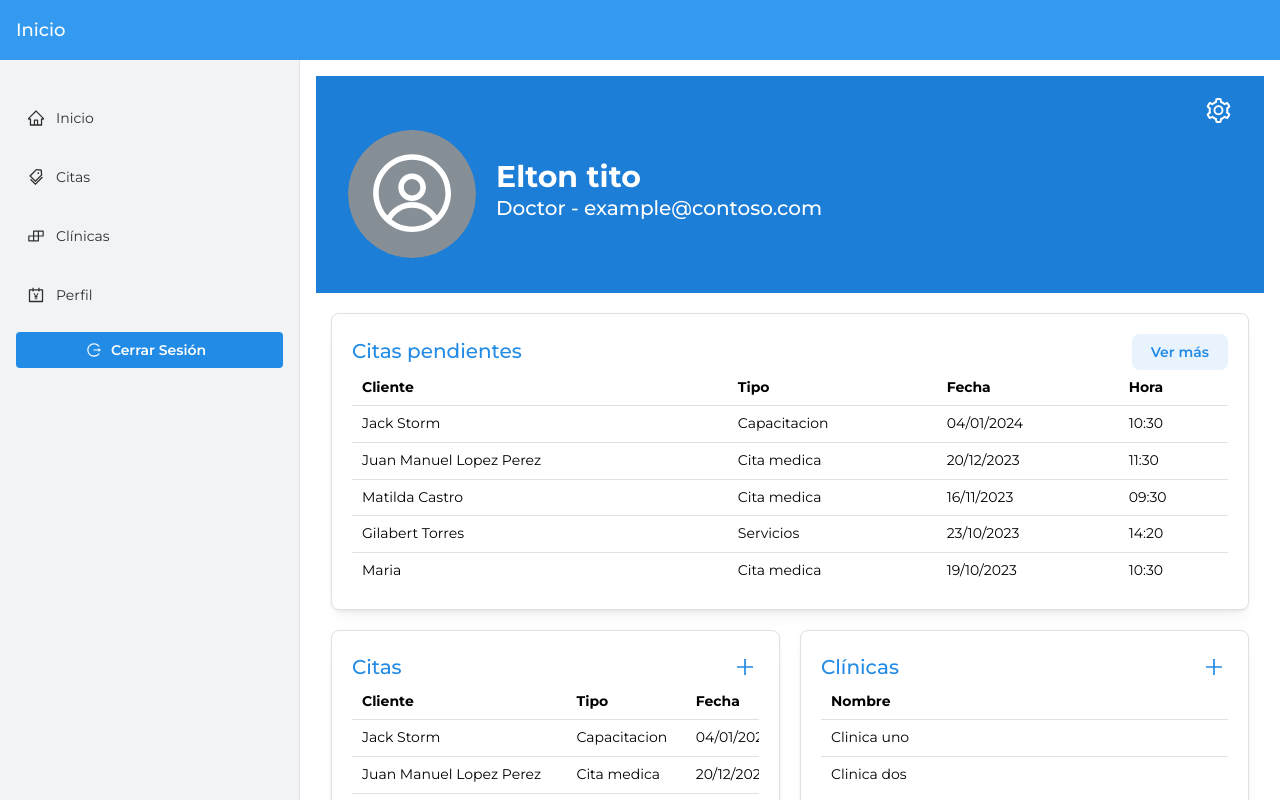
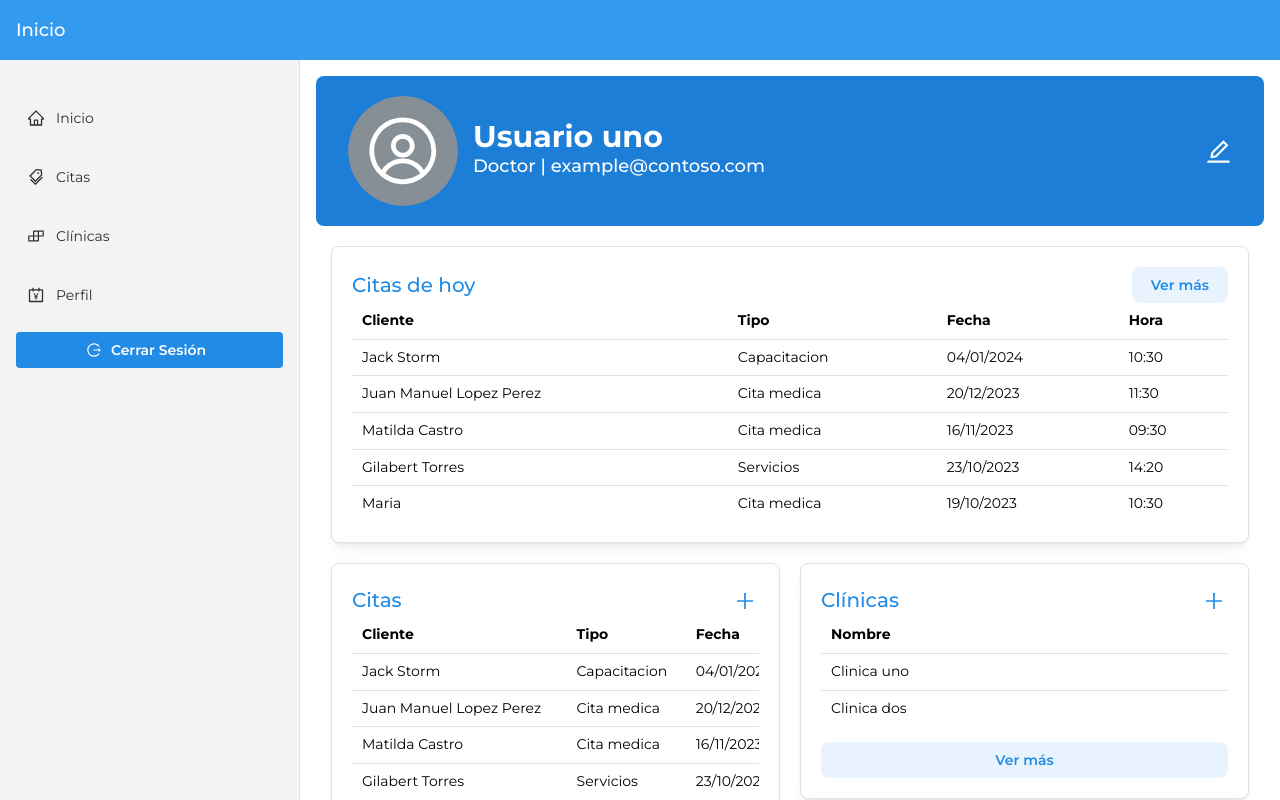
Before and after one commit to alanvviera/DentalSystem, a Next.js app: page /employee-menu in a window 1280 px wide. Shown: the top 800 px of the page. Built offline with nearby package versions, Linux system fonts and the light colour scheme.

Commit message:
Changed profile banner size

```diff
--- a/app/employee-menu/page.tsx
+++ b/app/employee-menu/page.tsx
@@ -25,7 +25,7 @@ type User = {
 
 const getData = () => {
   return {
-    user: { name: "Elton tito", email: "example@contoso.com", role: "Doctor" },
+    user: { name: "Usuario uno", email: "example@contoso.com", role: "Doctor" },
     pendingAppointments: [
       { id: 2347, client: "Jack Storm", type: "Capacitacion", date: "04/01/2024", hour: "10:30" },
       { id: 2677, client: "Juan Manuel Lopez Perez", type: "Cita medica", date: "20/12/2023", hour: "11:30" },
@@ -61,16 +61,16 @@ const Page = () => {
 
   return (
     <main>
-      <ProfileBanner title={`${name}`} description={`${role} - ${email} `} showAvatar avatarImageUrl={null} showSettingsButton settingsLink="/employee-menu/profile">
+      <ProfileBanner title={`${name}`} description={`${role} | ${email} `} showAvatar avatarImageUrl={null} showSettingsButton settingsLink="/employee-menu/profile">
       </ProfileBanner>
       <Grid px="15px" py="20px" gutter={{ base: 10, xs: "md", md: "lg" }}>
         <GridCol span={{ base: 12, md: 6, lg: 12 }}>
           <PendingAppointmentsCard headers={appointmentHeaders} items={topPendingAppointments} baseLink="/employee-menu/appointments" itemId="id" moreButtonLink="/employee-menu/appointments" />
         </GridCol>
-        <GridCol span={{ base: 12, md: 12, lg: 6 }}>
+        <GridCol span={{ base: 12, md: 6, lg: 6 }}>
           <AppointmentCard headers={appointmentHeaders} items={topAppointments} baseLink="/employee-menu/appointments" itemId="id" moreButtonLink="/employee-menu/appointments" addButtonLink="/employee-menu/appointments/create" />
         </GridCol>
-        <GridCol span={{ base: 12, md: 6, lg: 6 }}>
+        <GridCol span={{ base: 12, md: 12, lg: 6 }}>
           <ClinicsCard headers={clinicHeaders} items={topClinics} baseLink="/employee-menu/clinics" itemId="id" moreButtonLink="/employee-menu/clinics" addButtonLink="/employee-menu/clinics/register" />
         </GridCol>
       </Grid>
--- a/components/dashboard2/PendingAppointmentsCard.tsx
+++ b/components/dashboard2/PendingAppointmentsCard.tsx
@@ -13,7 +13,7 @@ type PendingAppointmentCardProps = {
 }
 
 const PendingAppointmentCard = ({ headers, items, baseLink, itemId, moreButtonLink, showItemsId}:PendingAppointmentCardProps) => (
-    <CustomCard title="Citas pendientes" showMoreButton moreButtonPosition='top' moreButtonLink={moreButtonLink}>
+    <CustomCard title="Citas de hoy" showMoreButton moreButtonPosition='top' moreButtonLink={moreButtonLink}>
       {items.length > 0 ? (<TableScrollContainer type="native" minWidth={500}>
           <CustomTable headers={headers} items={items} baseLink={baseLink} itemId={itemId} showItemId={showItemsId} />
         </TableScrollContainer>) : (
--- a/components/dashboard2/ProfileBanner.tsx
+++ b/components/dashboard2/ProfileBanner.tsx
@@ -1,6 +1,6 @@
 import React from 'react';
-import { SettingOutlined } from '@ant-design/icons';
-import { Avatar, Box, ActionIcon, Group, Text, Flex } from '@mantine/core';
+import { EditFilled, EditOutlined, SettingOutlined } from '@ant-design/icons';
+import { Avatar, Box, ActionIcon, Group, Text, Flex, Divider, Button } from '@mantine/core';
 
 type ProfileBannerProps = {
   children?: React.ReactNode;
@@ -25,26 +25,27 @@ const ProfileBanner = ({
   bg = 'blue.7',
   textColor = 'white',
 }: ProfileBannerProps) => (
-    <Box bg={bg} c={textColor} px="xl" py="lg">
-      {showSettingsButton && (
-        <Box ta="right">
-          <ActionIcon variant="transparent" component="a" href={settingsLink} c="white">
-            <SettingOutlined style={{ fontSize: '25px' }} />
-          </ActionIcon>
-        </Box>
-      )}
-      <Flex direction="row" align="center">
-        {showAvatar && <Avatar src={avatarImageUrl || undefined} size="16vh" variant="filled" />}
-        <Box w="75%" ml="lg">
+  <Box bg={bg} c={textColor} px="xl" py="lg" style={{ borderRadius: "8px" }}>
+    <Flex gap={15} direction={{ base: "column", md: "row" }} align="center">
+      {showAvatar && <Avatar src={avatarImageUrl || undefined} size="110px" variant="filled" />}
+      <Box w="100%" ta={{base: "center", md: "left"}}>
         <Text size="30px" fw={700}>
           {title}
         </Text>
-          <Text size="xl" fw={500}>
+        <Text size="lg" fw={500}>
           {description}
         </Text>
       </Box>
+      {showSettingsButton && (
+        <>
+          <ActionIcon variant="subtle" component="a" href={settingsLink} c="white" display={{base: "none", md:"block"}}>
+            <EditOutlined style={{ fontSize: '25px' }} />
+          </ActionIcon>
+          <Button variant='subtle' c="white" leftSection={<EditOutlined style={{ fontSize: '25px'}}/>} display={{base: "block", md:"none"}}>Editar</Button>
+        </>
+      )}
     </Flex>
-      <Box w="100%" mt={15}>
+    <Box w="100%">
       {children}
     </Box>
   </Box>
```
Lines whose indentation alone changed are shown as unchanged.
